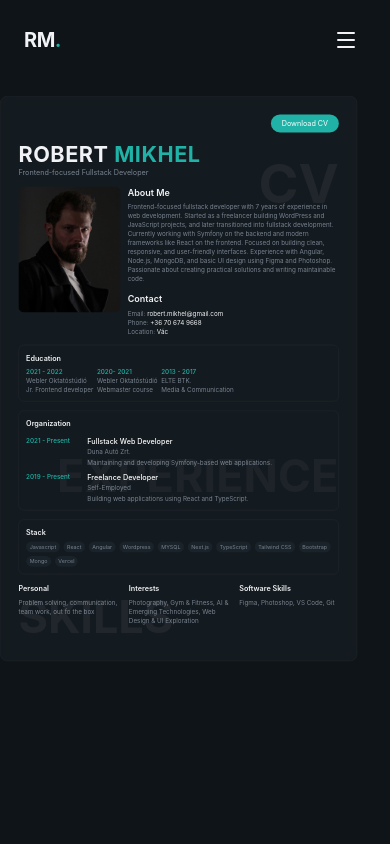
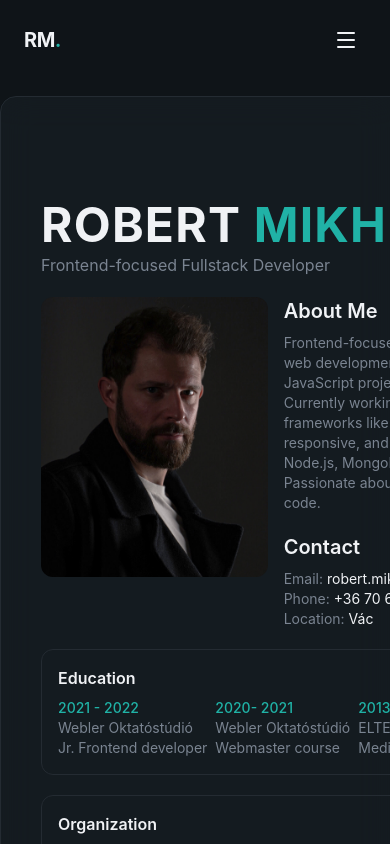
Before and after one commit to robyee05/robert_mikhel_portfolio, a React (Vite) app: page /cv in a window 390 px wide. Shown: the top 844 px of the page. Built offline with nearby package versions, Linux system fonts and the light colour scheme.

Commit message:
Add CV bugfix2

```diff
--- a/src/index.css
+++ b/src/index.css
@@ -257,40 +257,3 @@
   min-height: 1123px;
   margin: 0 auto;
 }
-
-@media (max-width: 768px) {
-  .cv-container {
-    transform: scale(0.85);
-    transform-origin: top left;
-  }
-}
-@media (max-width: 665px) {
-  .cv-container {
-    transform: scale(0.8);
-    transform-origin: top left;
-  }
-}
-@media (max-width: 600px) {
-  .cv-container {
-    transform: scale(0.75);
-    transform-origin: top left;
-  }
-}
-@media (max-width: 500px) {
-  .cv-container {
-    transform: scale(0.6);
-    transform-origin: top left;
-  }
-}
-@media (max-width: 480px) {
-  .cv-container {
-    transform: scale(0.55);
-    transform-origin: top left;
-  }
-}
-@media (max-width: 430px) {
-  .cv-container {
-    transform: scale(0.45);
-    transform-origin: top left;
-  }
-}
```
